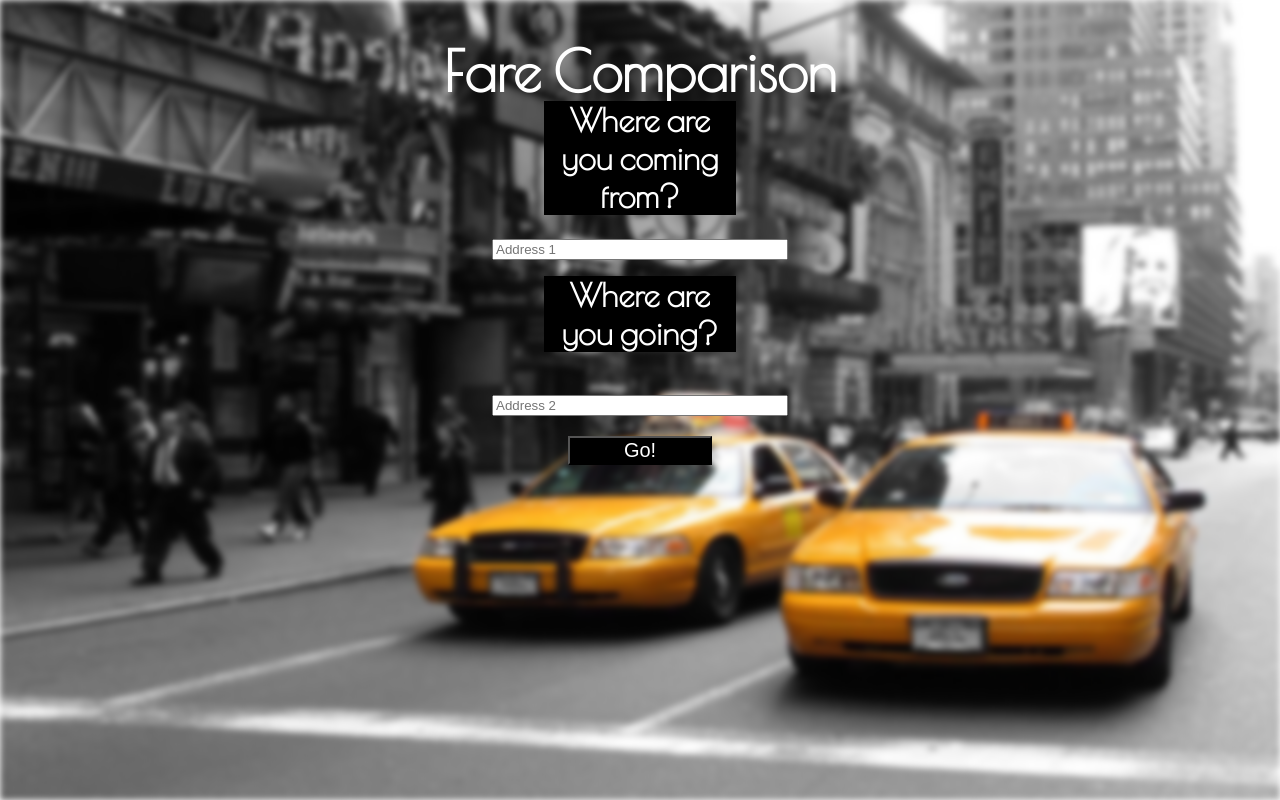
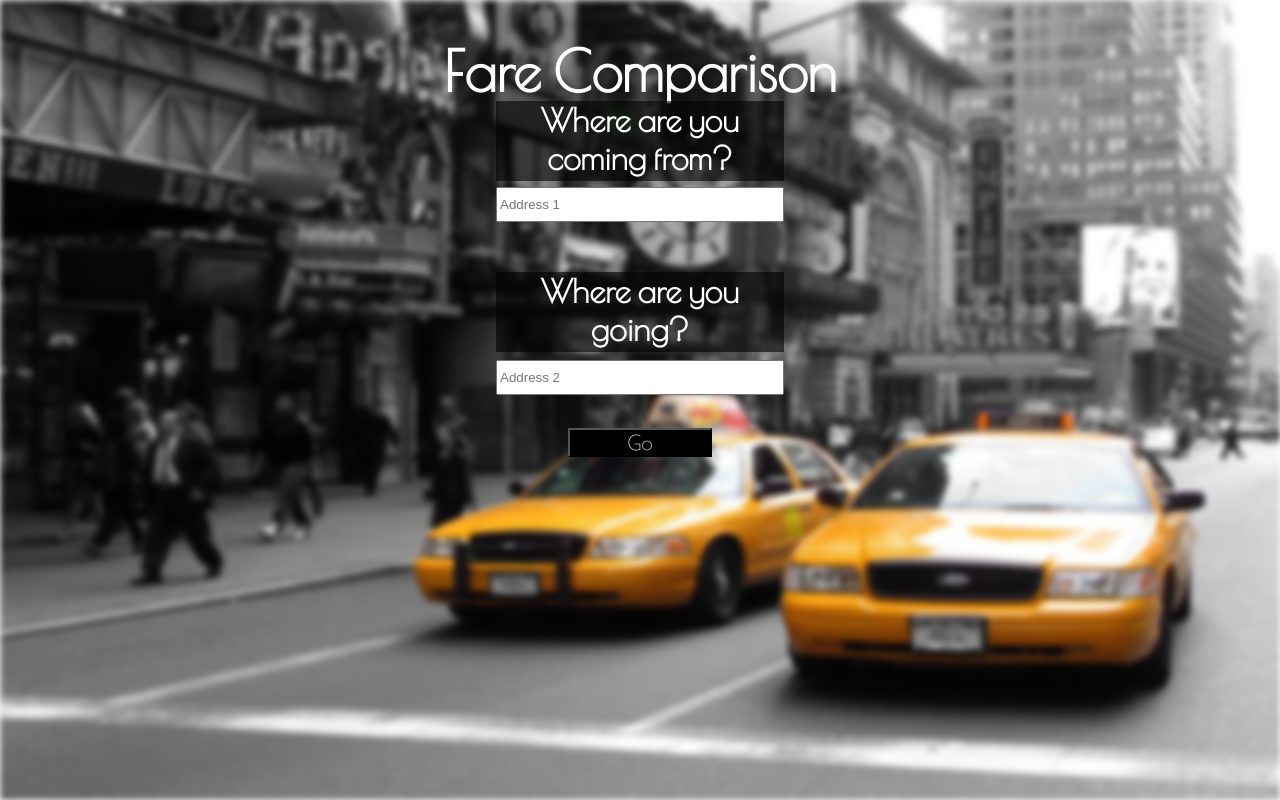
Before and after one commit to taidunn/fare-comparison, a Python web app: template templates/index.html in a window 1280 px wide. Run offline with Jinja, Linux system fonts and the light colour scheme; the template is opened without the code that fills it, so the values that code supplies are empty; some libraries are stand-ins or nearby versions.

Commit message:
UI changes
buttons are less ugli

```diff
--- a/styles/style.css
+++ b/styles/style.css
@@ -7,26 +7,14 @@ h1 {
   margin-left:auto;
   margin-right:auto;
   width:960px;
-  /* background-color: gray;
-  height: 100%;
-  width: 50%;
-  opacity: .50;
-  margin: 0 auto;
-  z-index: 0;
-  size: 100% 50%; */
 }
 
 .title{
   width:100%;
   height:5%;
-  /* padding: 10px 16px; */
   margin: 0 auto;
   color: white;
   font-size: 28px;
-  /* background-color: gray;
-  opacity: .75; */
-  /* position: fixed; */
-
 }
 
 .background-image {
@@ -44,46 +32,70 @@ h1 {
 
 .top {
   color: white;
-  background-color: black;
-  width: 20%;
-  height: 15%;
-  margin: 0 auto;
+  background-color: rgba(0,0,0,.6);
+  box-sizing: border-box;
+  width: 288px;
+  height: 80px;
+  margin-left:auto;
+  margin-right:auto;
+  display: block;
   transform: translateY(-40px);
 
 }
 
 #from_address {
-  width: 30%;
-  height: 15%;
-  margin: 0 auto;
+  box-sizing: border-box;
+  width: 288px;
+  height: 35px;
+  margin-left:auto;
+  margin-right:auto;
+  display: block;
   transform: translateY(-135px);
 }
 
 #to_address {
-  width: 30%;
-  height: 15%;
-  margin: 0 auto;
-  transform: translateY(0px);
+  width: 288px;
+  box-sizing: border-box;
+  height: 35px;
+  margin-left:auto;
+  margin-right:auto;
+  display: block;
+  transform: translateY(-15px);
 
 }
 
 .bottom {
-  background-color: black;
+  background-color: rgba(0,0,0,.6);
   color: white;
-  width: 20%;
-  height: 15%;
-  /* position: absolute; */
-  /* line-height: 200px; */
-  margin: 0 auto;
-  transform: translateY(0px);
+  box-sizing: border-box;
+  width: 288px;
+  height: 80px;
+  margin-left:auto;
+  margin-right:auto;
+  display: block;
+  transform: translateY(30px);
 }
 
 #go{
   color: white;
   background-color: black;
-  color: white;
   width: 15%;
   height: 15%;
   font-size: 20px;
-  transform: translateY(20px);
+  transform: translateY(0px);
+  font-family: 'Poiret One', cursive;
+  margin-left:auto;
+  margin-right:auto;
+  display: block;
 }
+#go:hover{
+  background-color: #FEFEFE;
+  color:black;
+  width: 15%;
+  height: 15%;
+  font-size: 20px;
+  font-family: 'Poiret One', cursive;
+  margin-left:auto;
+  margin-right:auto;
+  display: block;
+}
--- a/templates/index.html
+++ b/templates/index.html
@@ -21,7 +21,7 @@
       <form id="address_form" method="get" action="/results">
         <input id="from_address" type="text" name="fromAddress" placeholder="Address 1"> </br>
         <input id="to_address" type="text" name="toAddress" placeholder="Address 2"></br>
-        <input id="go" type="submit" value="Go!">
+        <input id="go" type="submit" value="Go">
       </form>
     </div>
     </div>
--- a/templates/results.html
+++ b/templates/results.html
@@ -36,8 +36,7 @@
       <a href="https://m.uber.com/ul/"><input class="uber" type="submit" value="Uber"></a>
       <a href={{ldeeplink}}><input class="lyft" type="submit" value="Lyft"></a>
     </div>
-    <br>
-    <iframe width="600" height="450" frameborder="0" style="border:0"
+    <iframe width="600" height="350" frameborder="0" style="border:0"
     src="https://www.google.com/maps/embed/v1/directions?origin={{from_address}}&destination={{to_address}}&key=AIzaSyBrzRVN6GmXC6tmPHtzbau3xa6rGKatWVY" allowfullscreen>
     </iframe>
   </body>
```
